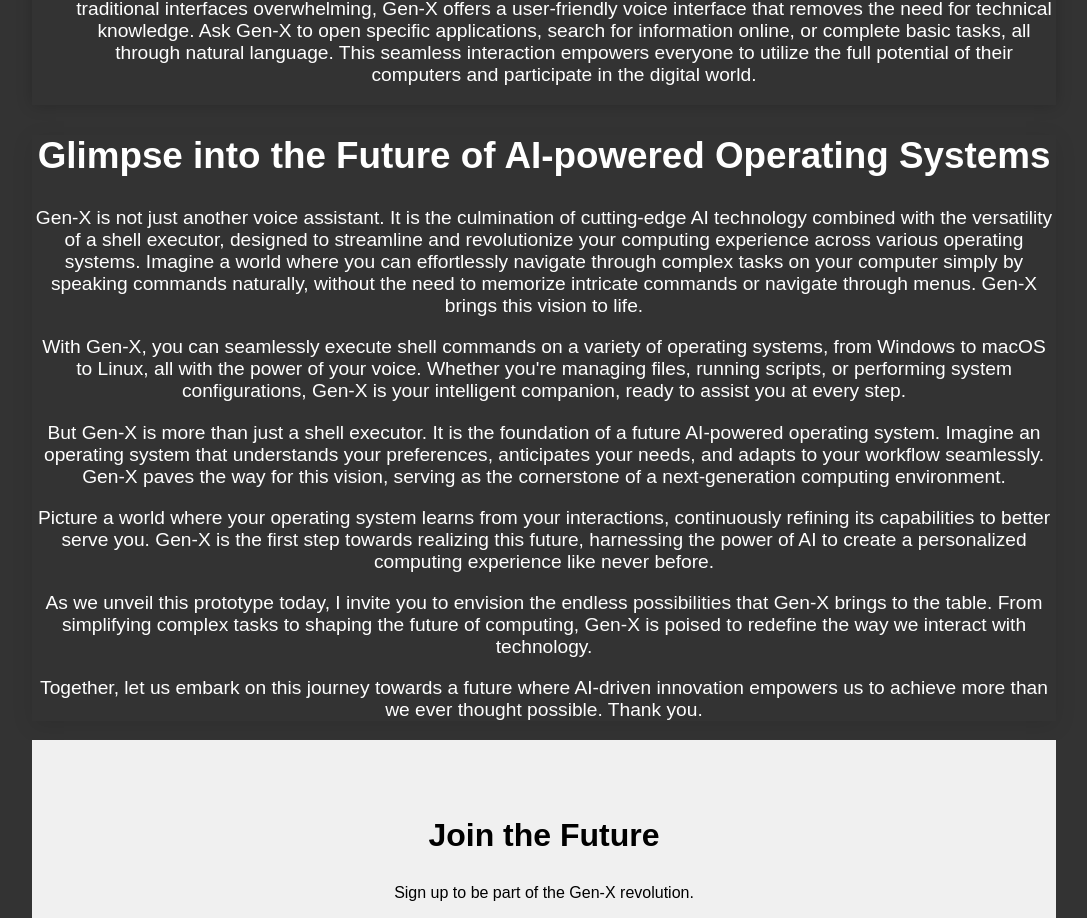
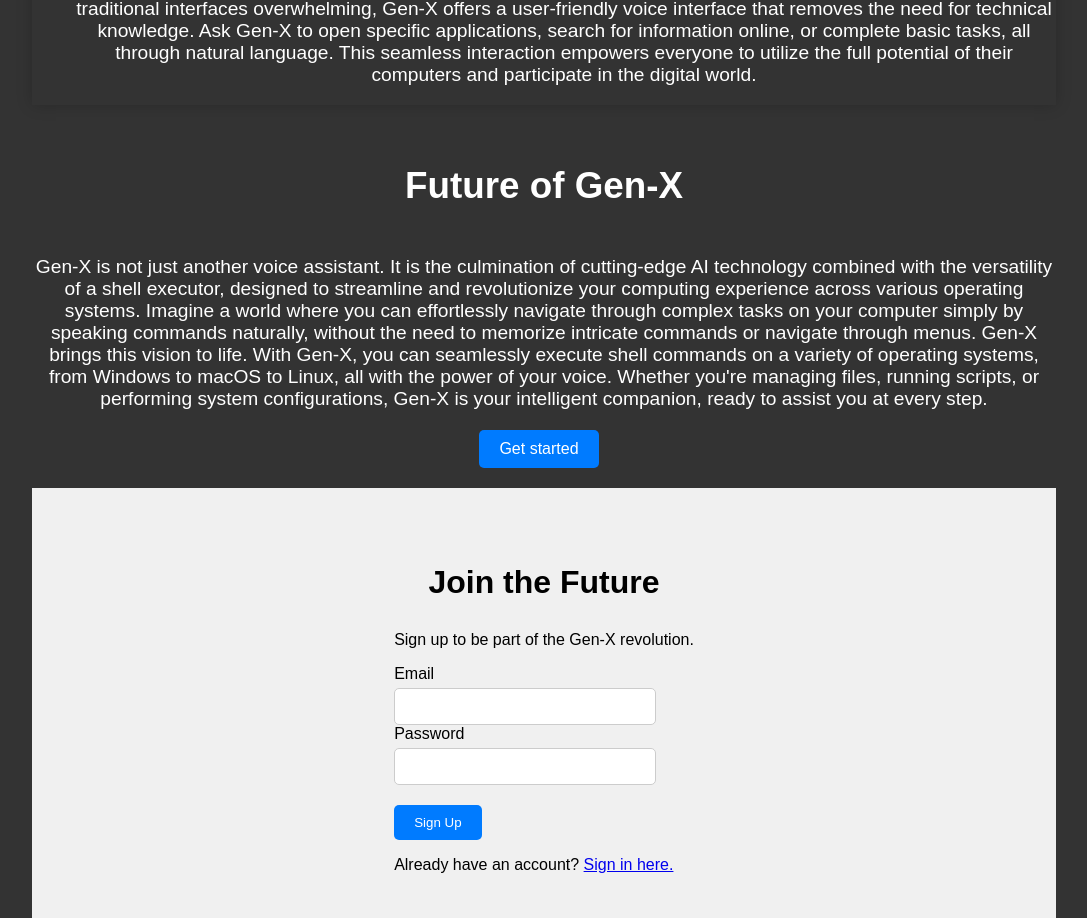
Before and after one commit to Hamza1610/Gen-X-prototype, a React (Create React App) app in the folder client/: page / in a window 1280 px wide. Shown: the part 1559-2477 px from the top of the page, without its empty margins (96-1183 px from the left). Built offline with nearby package versions, Linux system fonts and the light colour scheme.

Commit message:
modify text content

```diff
--- a/client/src/components/About.jsx
+++ b/client/src/components/About.jsx
@@ -1,31 +1,15 @@
 const About = () => {
     return (
-        <section class="w-75">
-        <div class="container first_container">
-          <h2>Glimpse into the Future of AI-powered Operating Systems</h2>
+        <section class="section-component">
+          <h2>Future of Gen-X</h2>
           <div class="second_container">
-
               <p>
                 Gen-X is not just another voice assistant. It is the culmination of cutting-edge AI technology combined with the versatility of a shell executor, designed to streamline and revolutionize your computing experience across various operating systems.
                 Imagine a world where you can effortlessly navigate through complex tasks on your computer simply by speaking commands naturally, without the need to memorize intricate commands or navigate through menus. Gen-X brings this vision to life.
-              </p>
-              <p>
                 With Gen-X, you can seamlessly execute shell commands on a variety of operating systems, from Windows to macOS to Linux, all with the power of your voice. Whether you're managing files, running scripts, or performing system configurations, Gen-X is your intelligent companion, ready to assist you at every step.
               </p>
-              <p>
-                But Gen-X is more than just a shell executor. It is the foundation of a future AI-powered operating system. Imagine an operating system that understands your preferences, anticipates your needs, and adapts to your workflow seamlessly. Gen-X paves the way for this vision, serving as the cornerstone of a next-generation computing environment.
-              </p>
-              <p>
-                Picture a world where your operating system learns from your interactions, continuously refining its capabilities to better serve you. Gen-X is the first step towards realizing this future, harnessing the power of AI to create a personalized computing experience like never before.
-              </p>
-              <p>
-                As we unveil this prototype today, I invite you to envision the endless possibilities that Gen-X brings to the table. From simplifying complex tasks to shaping the future of computing, Gen-X is poised to redefine the way we interact with technology.
-              </p>
-              <p>
-                Together, let us embark on this journey towards a future where AI-driven innovation empowers us to achieve more than we ever thought possible. Thank you.
-              </p>
           </div>
-        </div>
+          <a href="/" class="btn">Get started</a>
       </section>
     )
 }
```
